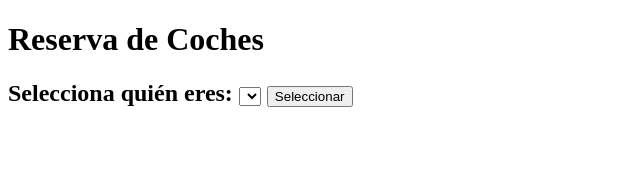
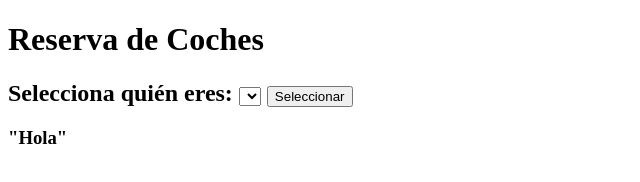
Before and after one commit to cps88-ua/Cohes, a plain HTML site: page index.html in a window 1280 px wide. Shown: the full height of the page, 0-640 px from the left. Drawn offline with nearby package versions, Linux system fonts and the light colour scheme; no server answers.

Commit message:
starting

```diff
--- a/index.html
+++ b/index.html
@@ -20,6 +20,7 @@
     <h1>Reserva de Coches</h1>
     <h2 id="saludo"></h2>
     <ul id="cochesList"></ul>
+    <h3 >"Hola"</h3>
 
 </body>
 </html>
```
